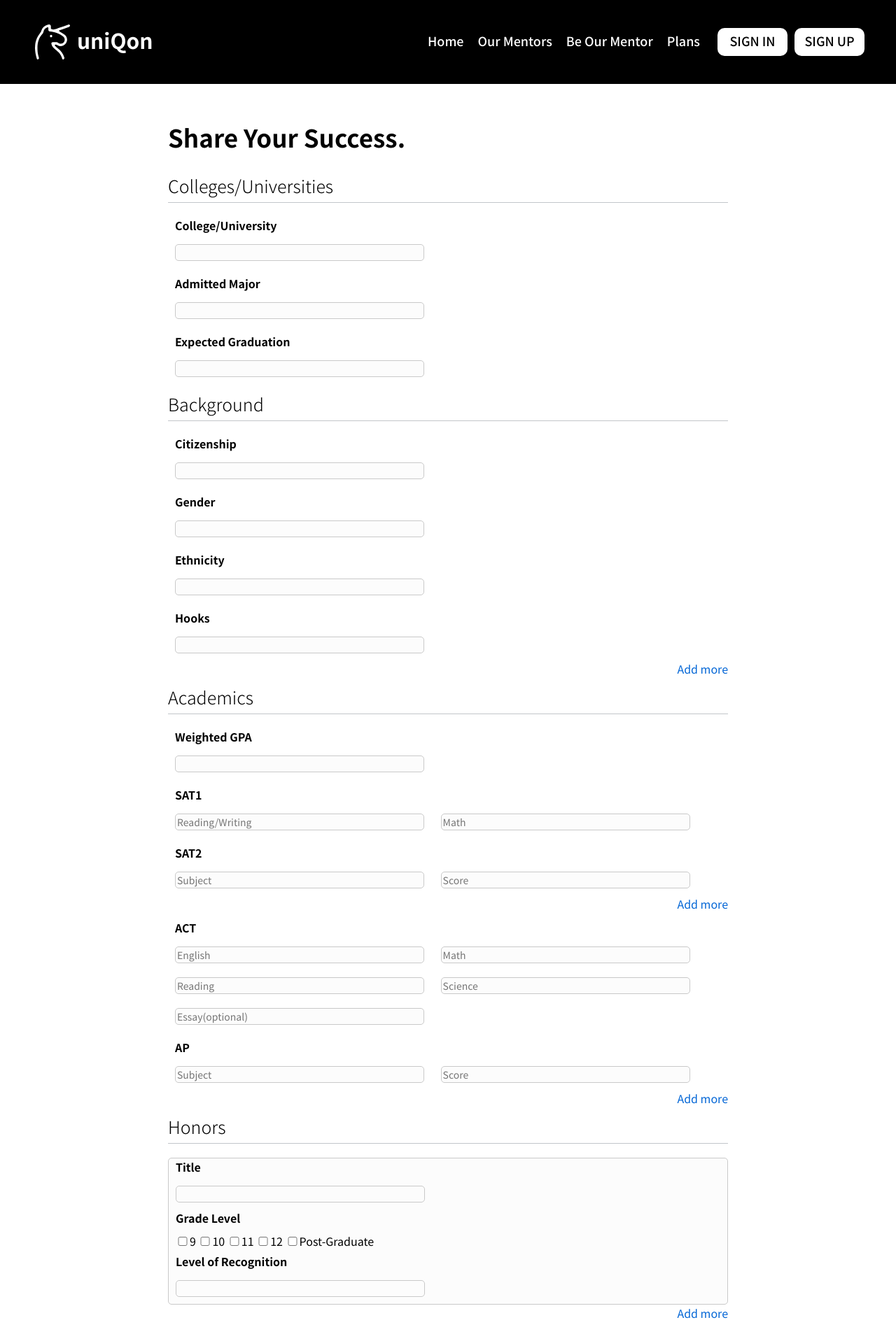
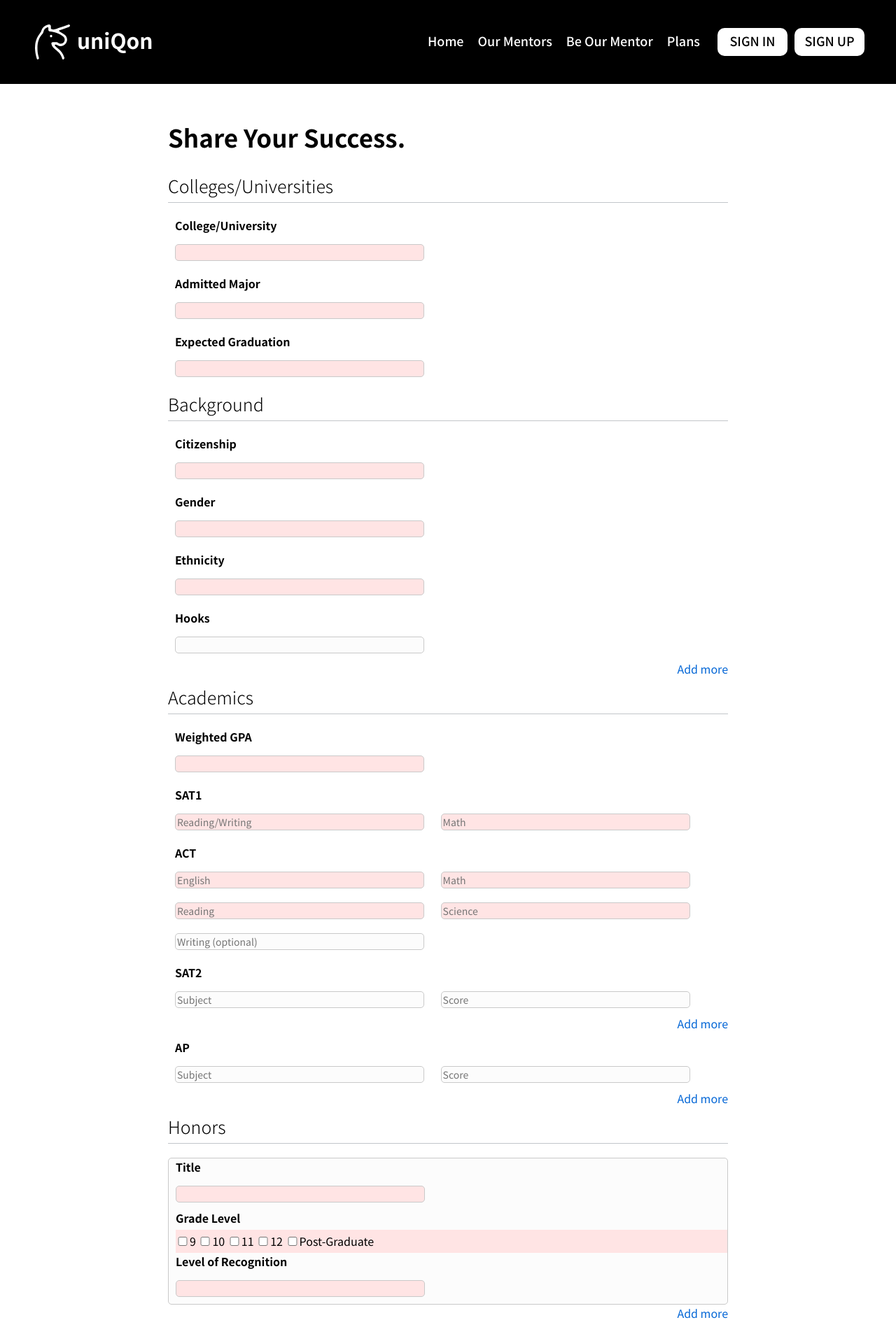
Before and after one commit to uniQon-kr/uniQon-Demo-Website, a Jekyll site: the page built from mentor-form.html, in a window 1280 px wide. Shown: the top 1907 px of the page at 70% size. Built offline with Jekyll 4.4.1, drawn with Linux system fonts in a browser that asks for light colours.

Commit message:
Required on Red

```diff
--- a/_sass/uniQon.scss
+++ b/_sass/uniQon.scss
@@ -1332,23 +1332,28 @@
         }
       }
     }
-    input[type=text]{
-      width: 350px;
-      margin-right: 10px;
+
+    input {
+      background-color: #fcfcfc;
       margin-top: 10px;
       margin-bottom: 10px;
-      margin-left: 10px;
       font-size: 14px;
-      border: 1px solid #c9c9c9;
-      background-color: #fcfcfc;
-      border-radius: 5px;
+
+      &[type=text] {
+        width: 350px;
+        margin-right: 10px;
+        margin-left: 10px;
+        border: 1px solid #c9c9c9;
+        border-radius: 5px;
+      }
+
+      &[type=checkbox] {
+        width: 20px;
+      }
     }
-    input[type=checkbox]{
-      margin-top: 10px;
-      margin-bottom: 10px;
-      width: 20px;
-      font-size: 14px;
-      background-color: #fcfcfc;
+
+    .required {
+      background-color: #ffe4e4;
     }
   }
 }
--- a/mentor-form.html
+++ b/mentor-form.html
@@ -13,15 +13,15 @@
 		</div>
 		<div class="content">
 			<p class = "content-title">College/University</p>
-      <input id = "form-college" type = "text" required/>
+      <input class ="required" id = "form-college" type = "text"/>
 		</div>
 		<div class="content">
 			<p class = "content-title">Admitted Major</p>
-      <input id = "form-major" type = "text" required/>
+      <input class = "required" id = "form-major" type = "text"/>
 		</div>
 		<div class="content">
 			<p class = "content-title">Expected Graduation</p>
-      <input id = "form-grad" type = "text" required/>
+      <input class = "required" id = "form-grad" type = "text"/>
     </div>
 
 
@@ -30,15 +30,15 @@
 		</div>
 		<div class="content">
 			<p class = "content-title">Citizenship</p>
-      <input id = "form-citizenship" type = "text" required/>
+      <input class="required" id = "form-citizenship" type = "text"/>
 		</div>
 		<div class="content">
 			<p class = "content-title">Gender</p>
-      <input id = "form-gender" type = "text" required/>
+      <input class = "required" id = "form-gender" type = "text"/>
 		</div>
 		<div class="content">
 			<p class = "content-title">Ethnicity</p>
-      <input id = "form-title" type = "text" required/>
+      <input class = "required" id = "form-title" type = "text"/>
     </div>
 		<div class="content">
 			<p class = "content-title">Hooks</p>
@@ -54,12 +54,20 @@
 		</div>
 		<div class="content">
 			<p class = "content-title">Weighted GPA</p>
-      <input id = "form-gpa" type = "text" required/>
+      <input class = "required" id = "form-gpa" type = "text"/>
 		</div>
 		<div class="content">
 			<p class = "content-title">SAT1</p>
-      <input id = "form-sat1-english" type = "text" placeholder="Reading/Writing"/>
-      <input id = "form-sat1-math" type = "text" placeholder="Math"/>
+      <input class = "required" id = "form-sat1-english" type = "text" placeholder="Reading/Writing"/>
+      <input class = "required" id = "form-sat1-math" type = "text" placeholder="Math"/>
+    </div>
+    <div class="content">
+			<p class = "content-title">ACT</p>
+      <input class = "required" id = "form-act-eng" type = "text" placeholder="English"/>
+      <input class = "required" id = "form-act-math" type = "text" placeholder="Math"/>
+      <input class = "required" id = "form-act-rd" type = "text" placeholder="Reading"/>
+      <input class = "required" id = "form-act-sci" type = "text" placeholder="Science"/>
+      <input id = "form-act-ess" type = "text" placeholder="Writing (optional)"/>
 		</div>
 		<div class="content">
 			<p class = "content-title">SAT2</p>
@@ -68,14 +76,6 @@
         <input id = "form-sat2-score" type = "text" placeholder= "Score"/>
       </div>
       <p class="addmore" onclick="addMore('sat2')">Add more</p>
-		</div>
-		<div class="content">
-			<p class = "content-title">ACT</p>
-      <input id = "form-act-eng" type = "text" placeholder="English"/>
-      <input id = "form-act-math" type = "text" placeholder="Math"/>
-      <input id = "form-act-rd" type = "text" placeholder="Reading"/>
-      <input id = "form-act-sci" type = "text" placeholder="Science"/>
-      <input id = "form-act-ess" type = "text" placeholder="Essay(optional)"/>
 		</div>
 		<div class="content">
 			<p class = "content-title">AP</p>
@@ -93,9 +93,9 @@
       <div class = "detailedInput">
         <div class = "entryBox">
           <p class = "content-title">Title</p>
-          <input id = "form-honors-title" type = "text"/>
+          <input class = "required" id = "form-honors-title" type = "text"/>
           <p class = "content-title">Grade Level</p>
-          <div class = "checkboxes">
+          <div class = "checkboxes required">
             <input type="checkbox" id="h1-9" value="9"><label>9</label>
             <input type="checkbox" id="h1-10" value="10"><label>10</label>
             <input type="checkbox" id="h1-11" value="11"><label>11</label>
@@ -103,7 +103,7 @@
             <input type="checkbox" id="h1-13" value="13"><label>Post-Graduate</label>
           </div>
           <p class = "content-title">Level of Recognition</p>
-          <input id = "form-honors-lvl" type = "text"/>
+          <input class = "required" id = "form-honors-lvl" type = "text"/>
         </div>
       </div>
       <p class="addmore" onclick="">Add more</p>
@@ -117,15 +117,15 @@
       <div class = "detailedInput">
         <div class = "entryBox">
           <p class = "content-title">Title</p>
-          <input id = "form-activities-type" type = "text"/>
+          <input class = "required" id = "form-activities-type" type = "text"/>
           <p class = "content-title">Position</p>
-          <input id = "form-activities-position" type = "text"/>
+          <input class = "required" id = "form-activities-position" type = "text"/>
           <p class = "content-title">Organization</p>
-          <input id = "form-activities-organization" type = "text"/>
+          <input class = "required" id = "form-activities-organization" type = "text"/>
           <p class = "content-title">Description</p>
-          <input id = "form-activities-description" type = "text"/>
+          <input class = "required" id = "form-activities-description" type = "text"/>
           <p class = "content-title">Participation Grade</p>
-          <div class = "checkboxes">
+          <div class = "checkboxes required">
             <input type="checkbox" id="a1-9" value="9"><label>9</label>
             <input type="checkbox" id="a1-10" value="10"><label>10</label>
             <input type="checkbox" id="a1-11" value="11"><label>11</label>
@@ -133,7 +133,7 @@
             <input type="checkbox" id="a1-13" value="13"><label>Post-Graduate</label>
           </div>
           <p class = "content-title">Time of Participation</p>
-          <input id = "form-activities-time" type = "text"/>
+          <input class = "required" id = "form-activities-time" type = "text"/>
         </div>
       </div>
       <p class="addmore" onclick="addMore('honors')">Add more</p>
@@ -146,7 +146,7 @@
 		<div class="content">
       <div class = "detailedInput">
         <div class = "entryBox">
-          <textarea class = "essay" id=additional-1 required></textarea>
+          <textarea class = "essay required" id=additional-1></textarea>
         </div>
         <p class="addmore" onclick="addMore('essay')">Add more</p>
       </div>
@@ -158,8 +158,8 @@
 		<div class="content">
       <div class = "detailedInput">
         <div class = "entryBox">
-          <input id = "form-essay-prompt-01" type = "text" placeholder="Prompt" required/>
-          <textarea class = "essay" id= essay-1 required></textarea>
+          <input class = "required" id = "form-essay-prompt-01" type = "text" placeholder="Prompt"/>
+          <textarea class = "essay required" id= essay-1></textarea>
         </div>
         <p class="addmore" onclick="addMore()">Add more</p>
       </div>
```
